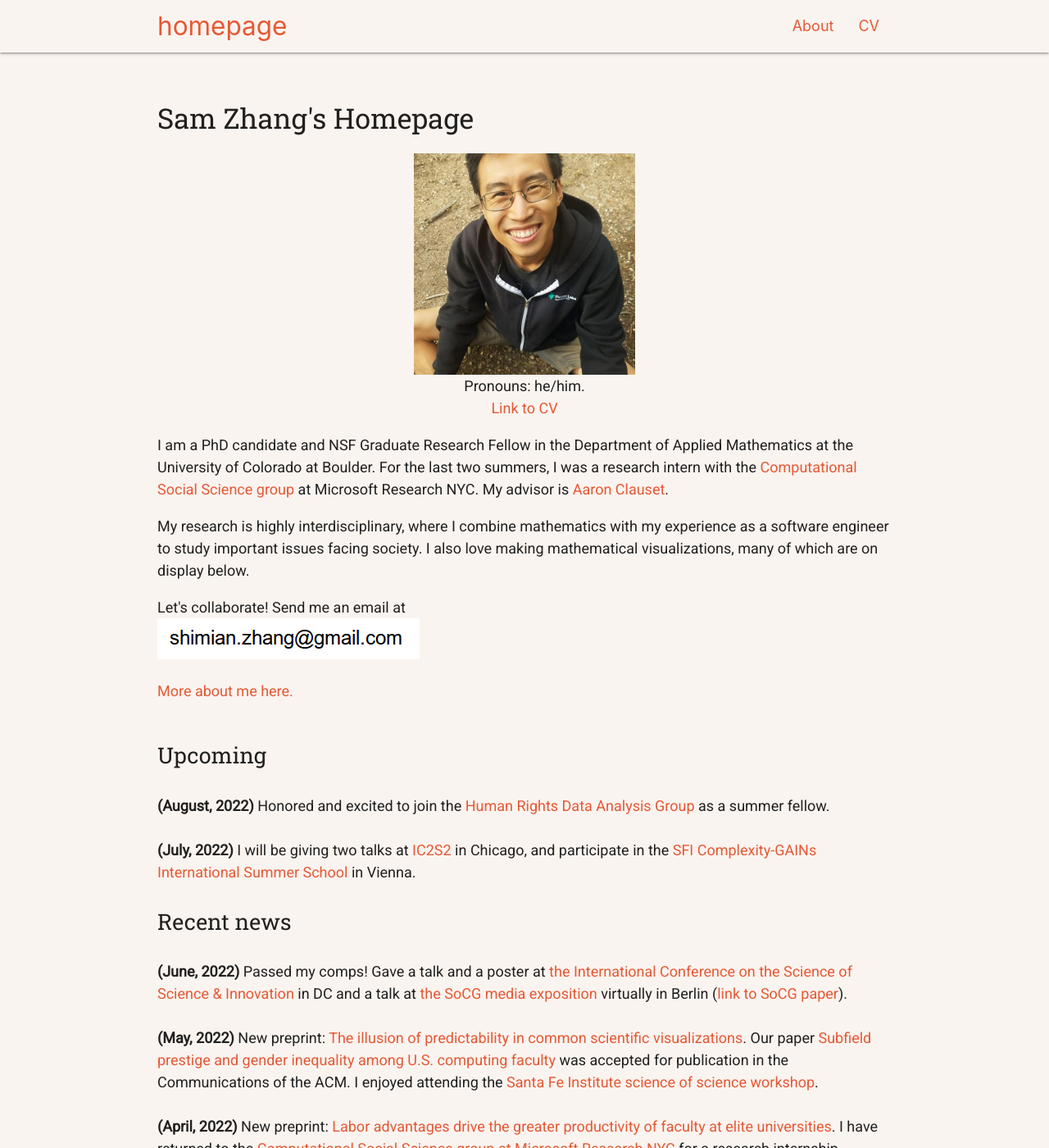
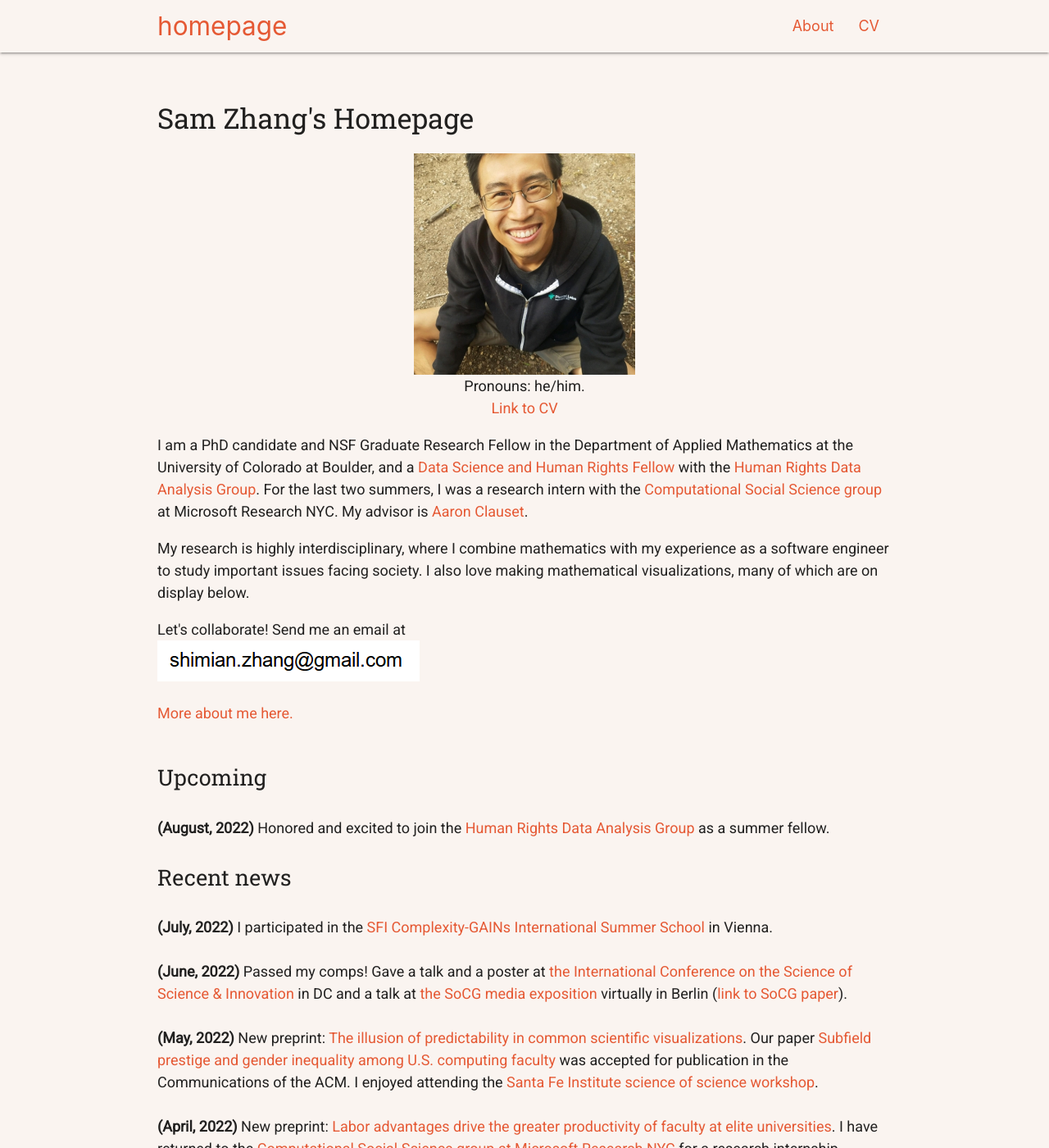
Before and after one commit to samzhang111/samzhang111.github.io, a Jekyll site: the page built from index.html, in a window 1280 px wide and 1400 px high. Shown: the whole window at 82% size. Built offline with Jekyll 4.4.1, drawn with Linux system fonts in a browser that asks for light colours; nearby versions of some CDN libraries; some of the changed text lies outside the part shown.

Commit message:
HRDAG news

```diff
--- a/html/about.html
+++ b/html/about.html
@@ -15,7 +15,7 @@ title: about sam zhang
 
     <div class="intro">
         <p>
-        I am a PhD candidate and NSF Graduate Research Fellow in the Department of Applied Mathematics at the University of Colorado at Boulder.
+        I am a PhD candidate and NSF Graduate Research Fellow in the Department of Applied Mathematics at the University of Colorado at Boulder, and a <a href="https://hrdag.org/people/sam-zhang/" target="_blank">Data Science and Human Rights Fellow</a> with the <a href="https://hrdag.org" target="_blank">Human Rights Data Analysis Group</a>.
         My advisor is <a href="http://tuvalu.santafe.edu/~aaronc/" target="_blank">Aaron Clauset</a>.
         I was a summer research intern with the Computational Social Science group at <a href="https://www.microsoft.com/en-us/research/theme/computational-social-science/" target="_blank">Microsoft Research NYC</a> in 2021 and 2022.
 
--- a/index.html
+++ b/index.html
@@ -8,7 +8,7 @@ layout: default
 
 <div class="intro">
     <p>
-    I am a PhD candidate and NSF Graduate Research Fellow in the Department of Applied Mathematics at the University of Colorado at Boulder. For the last two summers, I was a research intern with the <a href="https://www.microsoft.com/en-us/research/theme/computational-social-science/">Computational Social Science group</a> at Microsoft Research NYC.
+    I am a PhD candidate and NSF Graduate Research Fellow in the Department of Applied Mathematics at the University of Colorado at Boulder, and a <a href="https://hrdag.org/people/sam-zhang/" target="_blank">Data Science and Human Rights Fellow</a> with the <a href="https://hrdag.org" target="_blank">Human Rights Data Analysis Group</a>. For the last two summers, I was a research intern with the <a href="https://www.microsoft.com/en-us/research/theme/computational-social-science/">Computational Social Science group</a> at Microsoft Research NYC.
     My advisor is <a href="http://tuvalu.santafe.edu/~aaronc/" target="_blank">Aaron Clauset</a>.
 
     <p>
@@ -43,14 +43,14 @@ layout: default
           <div class="sectitle">Upcoming</div>
           <ul>
               <li> <b>(August, 2022)</b> Honored and excited to join the <a href="https://hrdag.org/" target="_blank">Human Rights Data Analysis Group</a> as a summer fellow.</li>
-              <li> <b>(July, 2022)</b>
-                 I will be giving two talks at <a href="https://boothuchicagocaai.wixsite.com/website-2">IC2S2</a> in Chicago, and participate in the <a href="https://www.santafe.edu/engage/learn/programs/complexity-gains-international-summer-school" target="_blank">SFI Complexity-GAINs International Summer School</a> in Vienna.</li>
           </ul>
 </div>
 
 <div id='recent' class="vertical-section">
           <div class="sectitle">Recent news</div>
           <ul>
+              <li> <b>(July, 2022)</b>
+                 I participated in the <a href="https://www.santafe.edu/engage/learn/programs/complexity-gains-international-summer-school" target="_blank">SFI Complexity-GAINs International Summer School</a> in Vienna.</li>
               <li> <b>(June, 2022)</b> Passed my comps! Gave a talk and a poster at <a href="https://www.icssi.org/" target="_blank">the International Conference on the Science of Science & Innovation</a> in DC and a talk at <a href="https://www.inf.fu-berlin.de/inst/ag-ti/socg22/program.html" target="_blank">the SoCG media exposition</a> virtually in Berlin (<a href="https://drops.dagstuhl.de/opus/volltexte/2022/16075/pdf/LIPIcs-SoCG-2022-67.pdf" target="_blank">link to SoCG paper</a>).</li>
               <li> <b>(May, 2022)</b> New preprint: <a href="https://osf.io/preprints/socarxiv/5tcgs/" target="_blank">The illusion of predictability in common scientific visualizations</a>. Our paper <a href="https://arxiv.org/abs/2201.00254">Subfield prestige and gender inequality among U.S. computing faculty</a> was accepted for publication in the Communications of the ACM.  I enjoyed attending the <a href="https://twitter.com/csugimoto/status/1523399971248435200/photo/1">Santa Fe Institute science of science workshop</a>.
               </li> <li> <b>(April, 2022)</b> New preprint: <a href="https://arxiv.org/abs/2204.05989" target="_blank">Labor advantages drive the greater productivity of faculty at elite universities</a>. I have returned to the <a href="https://www.microsoft.com/en-us/research/theme/computational-social-science/" target="_blank">Computational Social Science group at Microsoft Research NYC</a> for a research internship.</li>
@@ -79,7 +79,7 @@ layout: default
 
 <li><span id="larremore2020jointly">Larremore, D. B., Fosdick, B. K., <b>S. Zhang</b>, &amp; Grad, Y. H. Jointly modeling prevalence, sensitivity and specificity for optimal sample allocation. Submitted (2020). (Preprint at <a target="_blank" href="https://www.biorxiv.org/content/10.1101/2020.05.23.112649v1">bioRxiv:10.1101/2020.05.23.112649v1</a>).</span></li>
 
-<li><span id="laberge2022subfield">Laberge, N., Wapman, K. H., Morgan, A. C., <b>S. Zhang</b>, Larremore, D. B., &amp; Clauset, A. Subfield prestige and gender inequality in computing. In press at <i>Communications of the ACM</i> (2022). (Preprint at <a target="_blank" href="https://arxiv.org/abs/2201.00254">arXiv:2201.00254</a>).</span></li>
+<li><span id="laberge2022subfield">Laberge, N., Wapman, K. H., Morgan, A. C., <b>S. Zhang</b>, Larremore, D. B., &amp; Clauset, A. Subfield prestige and gender inequality in computing. To appear at <i>Communications of the ACM</i> (2022). (Preprint at <a target="_blank" href="https://arxiv.org/abs/2201.00254">arXiv:2201.00254</a>).</span></li>
 
 <li><span id="unfoldings">Devadoss, S. L., Harvey, M. S., &amp; <b>S. Zhang</b>. (2022). Visualizing and Unfolding Nets of 4-Polytopes. <i>38th International Symposium on Computational Geometry (SoCG 2022)</i>. (Paper at <a target="_blank" href="https://drops.dagstuhl.de/opus/volltexte/2022/16075/pdf/LIPIcs-SoCG-2022-67.pdf">10.4230/LIPIcs.SoCG.2022.67</a>).</span></li>
 
```
